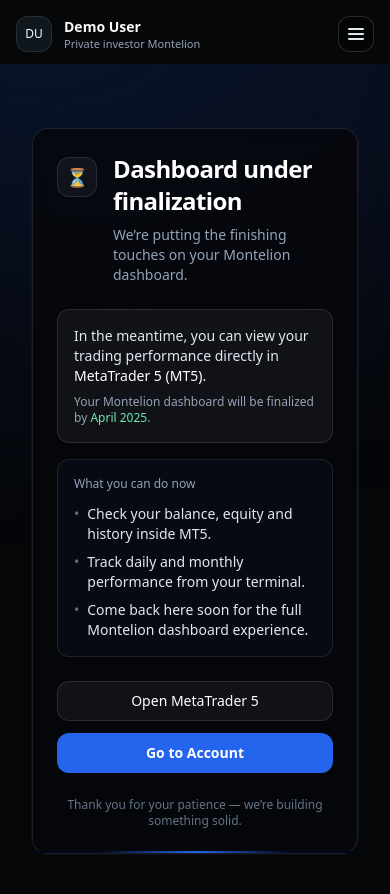
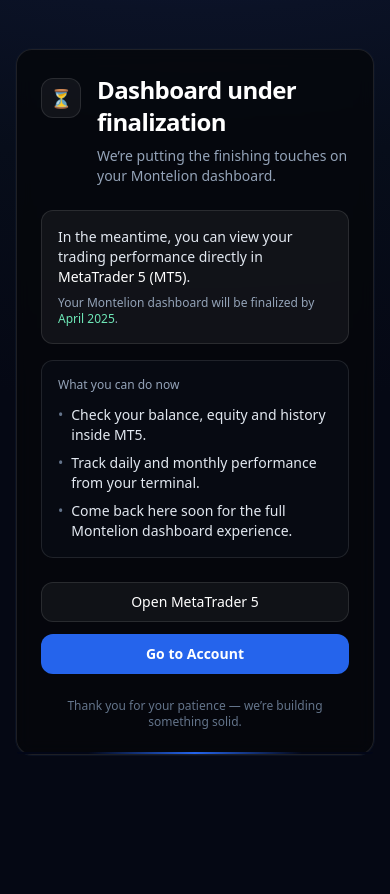
Before and after one commit to montelioncapital/montelion-app-v1, a Next.js app: page /dashboard in a window 390 px wide. Shown: the top 894 px of the page. After the commit the page ends 844 px from the top, so only its background shows below. Built offline with nearby package versions, Linux system fonts and the light colour scheme.

Commit message:
Refactor DashboardLayout to PublicLayout

```diff
--- a/app/dashboard/layout.tsx
+++ b/app/dashboard/layout.tsx
@@ -1,64 +1,8 @@
-"use client";
-
-import React, { useState } from "react";
-import Sidebar from "./components/Sidebar";
-
-type DashboardLayoutProps = {
-  children: React.ReactNode;
-};
-
-export default function DashboardLayout({ children }: DashboardLayoutProps) {
-  const [isSidebarOpen, setIsSidebarOpen] = useState(false);
-
+// app/(public)/layout.jsx
+export default function PublicLayout({ children }) {
   return (
-    <div className="relative min-h-screen bg-[#050608] text-slate-50">
-      {/* Glow de fond */}
-      <div
-        className="pointer-events-none fixed inset-0 opacity-40"
-        style={{
-          background:
-            "radial-gradient(circle at 0% 0%, rgba(38,100,236,0.35), transparent 60%), radial-gradient(circle at 100% 0%, rgba(38,100,236,0.2), transparent 55%)",
-        }}
-      />
-
-      {/* Sidebar */}
-      <Sidebar isOpen={isSidebarOpen} onClose={() => setIsSidebarOpen(false)} />
-
-      {/* Colonne principale */}
-      <div className="relative z-10 flex min-h-screen flex-col md:ml-72">
-        {/* HEADER MOBILE */}
-        <header className="flex items-center justify-between px-4 pt-4 pb-3 md:hidden bg-[#050708]">
-          <div className="flex items-center gap-3">
-            <div className="flex h-9 w-9 items-center justify-center rounded-xl bg-[#0f171d] border border-white/10 text-xs font-medium">
-              DU
-            </div>
-            <div className="leading-tight">
-              <div className="text-sm font-semibold">Demo User</div>
-              <div className="text-[11px] text-slate-400">
-                Private investor Montelion
-              </div>
-            </div>
-          </div>
-
-          <button
-            type="button"
-            aria-label="Open navigation"
-            onClick={() => setIsSidebarOpen(true)}
-            className="flex h-9 w-9 items-center justify-center rounded-xl border border-white/15 bg-black/40"
-          >
-            <div className="space-y-[3px]">
-              <span className="block h-[2px] w-4 rounded bg-slate-200" />
-              <span className="block h-[2px] w-4 rounded bg-slate-200" />
-              <span className="block h-[2px] w-4 rounded bg-slate-200" />
-            </div>
-          </button>
-        </header>
-
-        {/* CONTENU PRINCIPAL */}
-        <main className="flex-1 px-4 pt-6 pb-10 md:px-10 md:pt-8 md:pb-12 overflow-x-hidden">
-          {children}
-        </main>
-      </div>
+    <div className="min-h-screen w-full bg-transparent">
+      {children}
     </div>
   );
 }
```
